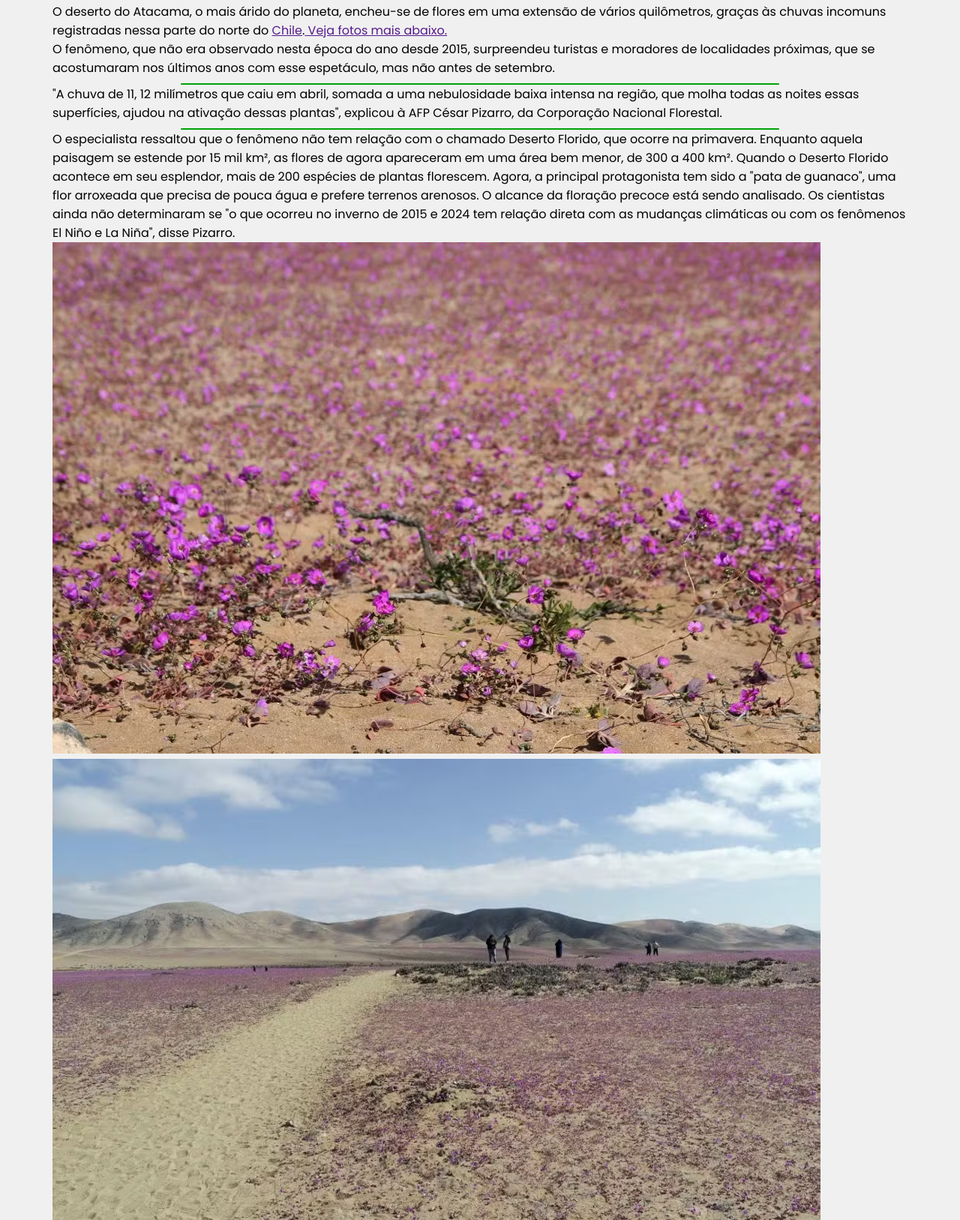
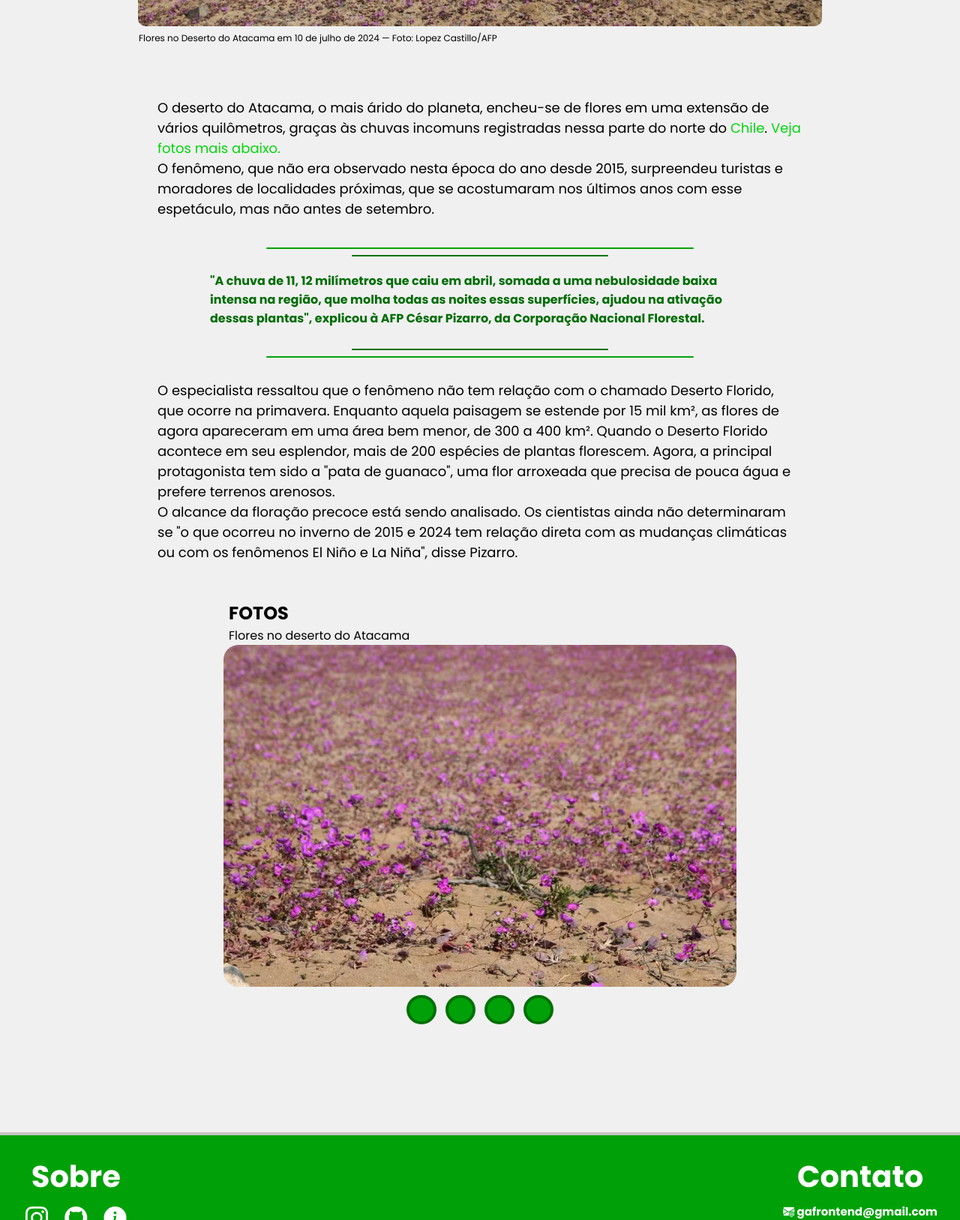
Before and after one commit to guilherme-antunes2010/GA-Ecovision, a plain HTML site: page news/news1.html in a window 1280 px wide. Shown: the part 1173-2800 px from the top of the page at 75% size. Drawn offline with nearby package versions, Linux system fonts and the light colour scheme.

Commit message:
Add files via upload

```diff
--- a/news/news1.html
+++ b/news/news1.html
@@ -4,12 +4,14 @@
     <meta charset="UTF-8">
     <meta name="viewport" content="width=device-width, initial-scale=1.0">
     <link rel="stylesheet" href="../style.css">
+    <script src="../script.js"></script>
     <link rel="preconnect" href="https://fonts.googleapis.com">
     <link rel="preconnect" href="https://fonts.gstatic.com" crossorigin>
     <link href="https://fonts.googleapis.com/css2?family=Poppins:wght@400;500;600;700;800;900&display=swap" rel="stylesheet">
     <link rel="stylesheet" href="https://cdn.jsdelivr.net/npm/bootstrap-icons@1.11.3/font/bootstrap-icons.min.css">
     <link rel="shortcut icon" href="../images/logo.png" type="image/x-icon">
     <title>GA | EcoVision</title>
+
 </head>
 <body>
     <header>
@@ -26,8 +28,8 @@
     <main>
         <div class="noticia">
             <div class="header-noticia">
-                <h1>Chuvas incomuns fazem deserto do <br>Atacama florescer; FOTOS</h1>
-                <p>Cientistas investigam se mudanças climáticas estão relacionadas com o fenômeno. O aparecimento de flores na região não é comum para esta época do ano.</p>
+                <h1>Chuvas incomuns fazem deserto do Atacama florescer; FOTOS</h1>
+                <p class="p1">Cientistas investigam se mudanças climáticas estão relacionadas com o fenômeno. O aparecimento <br>de flores na região não é comum para esta época do ano.</p>
                 <a href="https://www.afp.com/">
                     <h6>Por France Presse</h6>
                 </a>
@@ -35,23 +37,32 @@
             </div>
             <div class="img-noticia">
                 <img src="../images/news (1).jpeg">
-                <p></p>
+                <p>Flores no Deserto do Atacama em 10 de julho de 2024 — Foto: Lopez Castillo/AFP</p>
             </div>
             <div class="corpo-noticia">
-                <p>O deserto do Atacama, o mais árido do planeta, encheu-se de flores em uma extensão de vários quilômetros, graças às chuvas incomuns registradas nessa parte do norte do <a href="">Chile</a>.<a href=""> Veja fotos mais abaixo.</a></p>
-                <p>O fenômeno, que não era observado nesta época do ano desde 2015, surpreendeu turistas e moradores de localidades próximas, que se acostumaram nos últimos anos com esse espetáculo, mas não antes de setembro.</p>
-                <div class="subtitle-underline-news"></div>
-                <p>"A chuva de 11, 12 milímetros que caiu em abril, somada a uma nebulosidade baixa intensa na região, que molha todas as noites essas superfícies, ajudou na ativação dessas plantas", explicou à AFP César Pizarro, da Corporação Nacional Florestal.</p>
-                <div class="subtitle-underline-news"></div>
+                <p>O deserto do Atacama, o mais árido do planeta, encheu-se de flores em uma extensão de vários quilômetros, graças às chuvas incomuns registradas nessa parte do norte do <a href="https://pt.wikipedia.org/wiki/Chile">Chile</a>.<a href="#pics"> Veja fotos mais abaixo.</a><br>
+                O fenômeno, que não era observado nesta época do ano desde 2015, surpreendeu turistas e moradores de localidades próximas, que se acostumaram nos últimos anos com esse espetáculo, mas não antes de setembro.</p>
+                <div class="box-citation">
+                    <div class="subtitle-underline-news"></div>
+                    <div class="subtitle-underline-news2"></div>
+                    <h4>"A chuva de 11, 12 milímetros que caiu em abril, somada a uma nebulosidade baixa intensa na região, que molha todas as noites essas superfícies, ajudou na ativação <br> dessas plantas", explicou à AFP César Pizarro, da Corporação Nacional Florestal.</h4>
+                    <div class="subtitle-underline-news2"></div>
+                    <div class="subtitle-underline-news"></div>
+                </div>
                 <p>O especialista ressaltou que o fenômeno não tem relação com o chamado Deserto Florido, que ocorre na primavera. Enquanto aquela paisagem se estende por 15 mil km², as flores de agora apareceram em uma área bem menor, de 300 a 400 km².
-                Quando o Deserto Florido acontece em seu esplendor, mais de 200 espécies de plantas florescem. Agora, a principal protagonista tem sido a "pata de guanaco", uma flor arroxeada que precisa de pouca água e prefere terrenos arenosos.
+                Quando o Deserto Florido acontece em seu esplendor, mais de 200 espécies de plantas florescem. Agora, a principal protagonista tem sido a "pata de guanaco", uma flor arroxeada que precisa de pouca água e prefere terrenos arenosos. <br>
 
                 O alcance da floração precoce está sendo analisado. Os cientistas ainda não determinaram se "o que ocorreu no inverno de 2015 e 2024 tem relação direta com as mudanças climáticas ou com os fenômenos El Niño e La Niña", disse Pizarro.</p>
-                    <img src="../images/pics (1).png">
-                    <img src="../images/pics (2).png">
-                    <br>
-                    <img src="../images/pics (3).png">
-                    <img src="../images/pics (4).png">
+                        <div id="pics" class="pics">
+                            <h2>FOTOS</h2>
+                            <p class="p1">Flores no deserto do Atacama</p>
+                            <img id="figura" src="../images/pics(1).png">
+                            <br>
+                            <input type="button" value="" onclick="img1();">
+                            <input type="button" value="" onclick="img2();">
+                            <input type="button" value="" onclick="img3();">
+                            <input type="button" value="" onclick="img4();">
+                        </div>
             </div>
         </div>
     </main>
@@ -73,5 +84,7 @@
             <h4><i class="bi bi-whatsapp"></i> (41) 9 9712-1568</h4>
         </div>
     </footer>
+
 </body>
+
 </html>
--- /dev/null
+++ b/script.js
@@ -0,0 +1,15 @@
+function img1(){
+    document.getElementById("figura").src ="../images/pics(1).png";
+}
+
+function img2(){
+    document.getElementById("figura").src ="../images/pics(2).png";
+}
+
+function img3(){
+    document.getElementById("figura").src ="../images/pics(3).png";
+}
+
+function img4(){
+    document.getElementById("figura").src ="../images/pics(4).png";
+}
--- a/style.css
+++ b/style.css
@@ -336,15 +336,122 @@ footer h4{
     padding: 70px ;
 }
 
+.header-noticia{
+    padding: 0 180px;
+}
+
 .header-noticia h1{
     font-size: 40px;
 }
 
+.header-noticia .p1{
+    font-size: 20px;
+    padding: 20px 0;
+}
+
+.header-noticia p{
+    font-size: 14px;
+    padding-bottom: 20px;
+}
+
+.header-noticia a{
+    text-decoration: none;
+    color: #027005;
+}
+
+.header-noticia a h6{
+    font-size: 15px;
+    text-decoration: none;
+}
+
+.img-noticia{
+    text-align: center;
+    align-items: center;
+}
+
+.img-noticia img{
+    width: 80%;
+    border-radius: 10px;
+}
+
+.img-noticia p{
+    text-align: left;
+    margin-left: 115px;
+    font-size: 12px;
+    padding-bottom: 70px;
+}
+
+.corpo-noticia p:not(.p1){
+    padding:0 140px ;
+    font-size: 18px;
+}
+
+.corpo-noticia p a{
+    text-decoration: none;
+    color: #03d60d;
+    cursor: pointer;
+}
+
+.corpo-noticia p a:hover{
+    color: #027005;
+}
+
+.box-citation{
+    padding: 30px 0;
+}
+
+.box-citation h4{
+    padding: 20px 210px;
+    color: #006d05;
+}
 
 .subtitle-underline-news{
-    width: 70%;
+    width: 50%;
     height: 2px;
     background: #00a108;
     border-radius: 9999px;
     margin: 8px auto 0 auto;
 }
+
+.subtitle-underline-news2{
+    width: 30%;
+    height: 2px;
+    background: #027005;
+    border-radius: 9999px;
+    margin: 8px auto 0 auto;
+}
+
+.pics {
+    text-align: center;
+    align-items: center;
+    justify-content: center;
+    margin-top: 50px;
+}
+
+.pics h2,.pics .p1{
+    text-align: left;
+    margin-left: 235px;
+}
+
+.pics img{
+    width: 60%;
+    border-radius: 20px;
+}
+
+.pics input {
+    color: #ffffff;
+    text-align: center;
+    display: inline-block;
+    padding: 8px 16px;
+    border: 4px solid #027005;
+    border-radius: 999999px;
+    background-color: #00a108;
+    cursor: pointer;
+    margin: 4px;
+}
+
+.pics input:hover{
+    background-color: #027005;
+    color: #ffffff;
+    transition: all 0.4s;
+}
```
Also changed, not shown: images/pics(1).png (added), images/pics(2).png (added), images/pics(3).png (added), images/pics(4).png (added).
